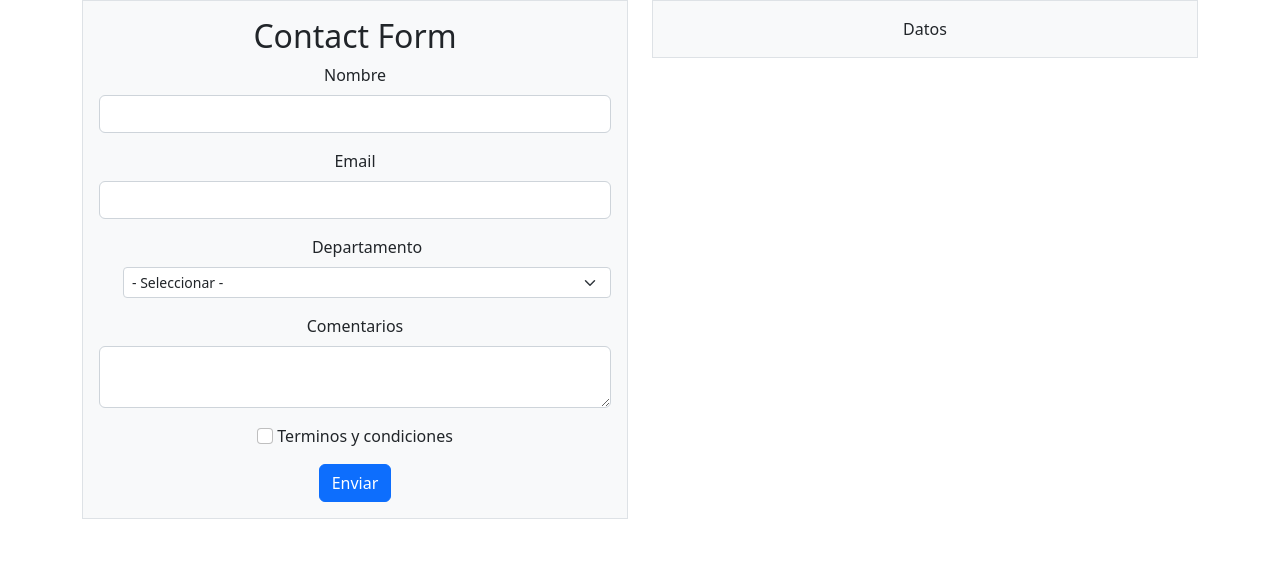
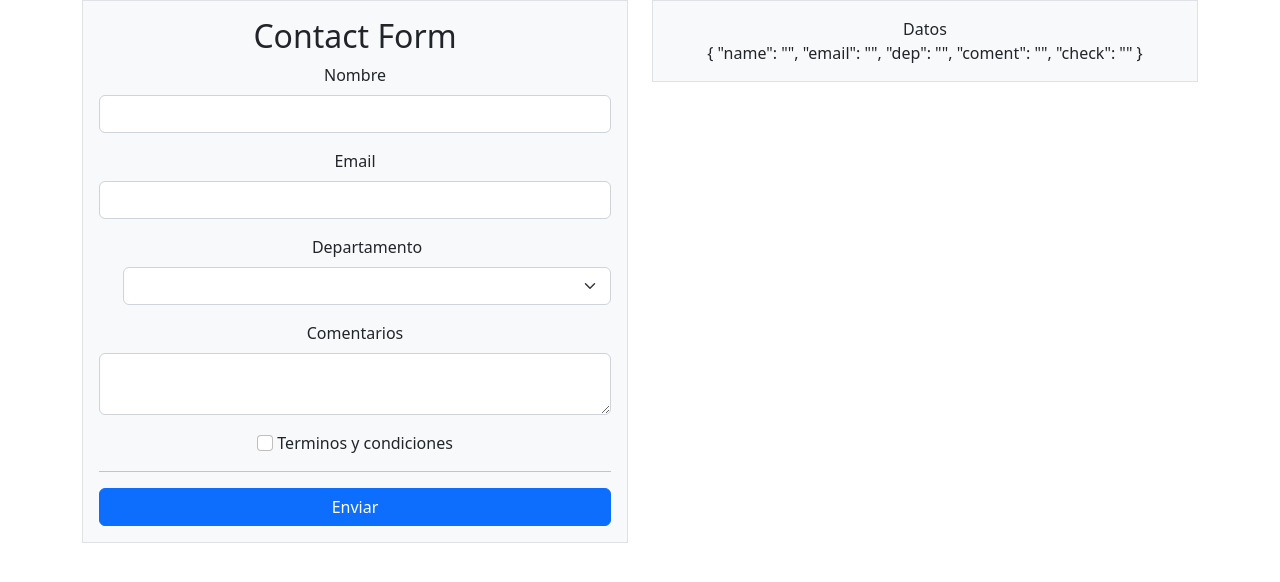
Before and after one commit to CesarKass/AngularForm, an Angular app: page / in a window 1280 px wide. Shown: the top 582 px of the page. Built offline with nearby package versions, Linux system fonts and the light colour scheme.

Commit message:
Form unidireccional

```diff
--- a/src/app/app.module.ts
+++ b/src/app/app.module.ts
@@ -1,4 +1,5 @@
 import { NgModule } from '@angular/core';
+import { FormsModule } from '@angular/forms';
 import { BrowserModule } from '@angular/platform-browser';
 
 import { AppComponent } from './app.component';
@@ -10,7 +11,8 @@ import { ContactFormComponent } from './components/contact-form/contact-form.com
     ContactFormComponent
   ],
   imports: [
-    BrowserModule
+    BrowserModule,
+    FormsModule
   ],
   providers: [],
   bootstrap: [AppComponent]
--- a/src/app/components/contact-form/contact-form.component.html
+++ b/src/app/components/contact-form/contact-form.component.html
@@ -3,19 +3,19 @@
         <div class="col-md-6">
             <div class="p-3 border bg-light">
                 <h2>Contact Form</h2>
-                <form>
+                <form #contactForm="ngForm" (ngSubmit)="onSubmit(contactForm.value)">
                     <div class="mb-3">
                         <label for="name" class="form-label">Nombre</label>
-                        <input type="text" class="form-control" id="name" name="name">
+                        <input type="text" class="form-control" id="name" name="name" ngModel required>
                     </div>
                     <div class="mb-3">
                         <label for="email" class="form-label">Email</label>
-                        <input type="text" class="form-control" id="email" name="email">
+                        <input type="text" class="form-control" id="email" name="email" ngModel required>
                     </div>
                     <div class="mb-3 form-check">
                         <label for="dep" class="form-label">Departamento</label>
-                        <select class="form-select form-select-sm" id="dep" name="dep">
-                            <option selected>- Seleccionar -</option>
+                        <select class="form-select" id="dep" name="dep" ngModel required>
+                            <option selected disabled>- Seleccionar -</option>
                             <option value="1">Ventas</option>
                             <option value="2">TI</option>
                             <option value="3">Finanzas</option>
@@ -23,19 +23,26 @@
                     </div>
                     <div class="mb-3">
                         <label for="email" class="form-label">Comentarios</label>
-                        <textarea class="form-control" name="coment" id="coment" row="2"></textarea>
+                        <textarea class="form-control" name="coment" id="coment" row="2" ngModel required></textarea>
                     </div>
                     <div class="mb-3 form-check d-flex justify-content-center">
-                        <input type="checkbox" class="form-check-input" id="check">
+                        <input type="checkbox" class="form-check-input" id="check" name="check"  ngModel required>
                         &nbsp;
-                        <label class="form-check-label" for="check" id="check" name="check">Terminos y condiciones</label>
+                        <label class="form-check-label" for="check" id="check">Terminos y condiciones</label>
                     </div>
-                    <button type="submit" class="btn btn-primary">Enviar</button>
+                    <hr>
+                    <div class="d-grid gap-2">
+                        <button class="btn btn-primary" type="button" type="submit">Enviar</button>
+                    </div>
                 </form>
             </div>
         </div>
         <div class="col-md-6">
-            <div class="p-3 border bg-light">Datos</div>
+            <div class="p-3 border bg-light">
+                Datos
+                <br>
+                {{contactForm.value | json}}
+            </div>
         </div>
     </div>
 </div>
--- a/src/app/components/contact-form/contact-form.component.ts
+++ b/src/app/components/contact-form/contact-form.component.ts
@@ -12,4 +12,9 @@ export class ContactFormComponent implements OnInit {
   ngOnInit(): void {
   }
 
+
+  onSubmit(values: any):void {
+    console.log(values);
+  }
+
 }
```
